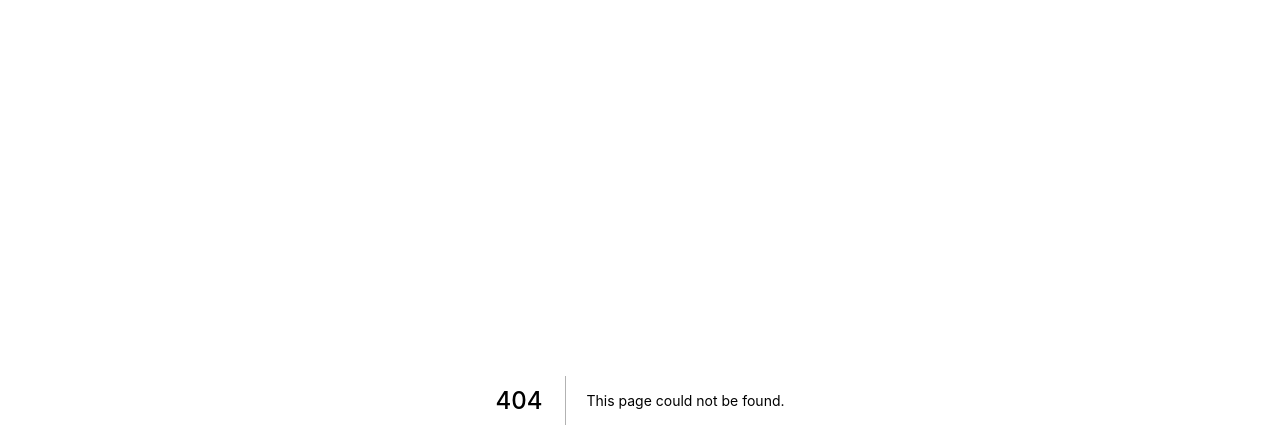
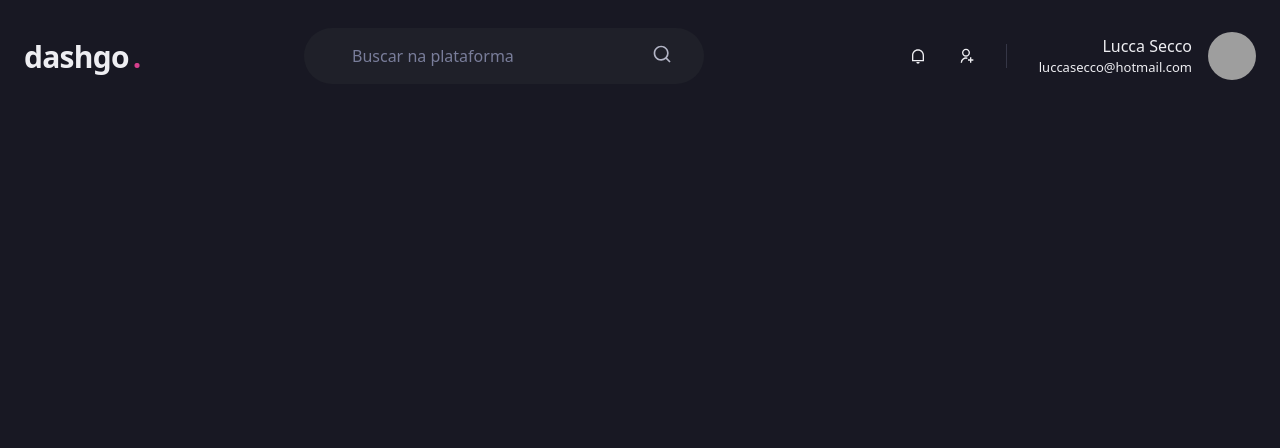
Before and after one commit to luccasecco/dashgo, a Next.js app: page /dashboard in a window 1280 px wide. Before the commit this address had no page. Shown: the top 448 px of the page. Built offline with nearby package versions, Linux system fonts and the light colour scheme; grey boxes are pictures that could not be loaded.

Commit message:
add header

```diff
--- a/package.json
+++ b/package.json
@@ -16,7 +16,8 @@
     "framer-motion": "^7.2.0",
     "next": "12.2.5",
     "react": "18.2.0",
-    "react-dom": "18.2.0"
+    "react-dom": "18.2.0",
+    "react-icons": "^4.4.0"
   },
   "devDependencies": {
     "@types/node": "18.7.6",
--- /dev/null
+++ b/src/components/Header.tsx
@@ -0,0 +1,87 @@
+import { Flex, Input, Text, Icon, HStack, Box, Avatar } from '@chakra-ui/react'
+import { RiNotificationLine, RiSearchLine, RiUserAddLine} from 'react-icons/ri'
+
+export function Header() {
+  return(
+    <Flex
+      as="header"
+      w="100%"
+      maxWidth={1480}
+      h="20"
+      mx="auto"
+      mt="4"
+      px="6"
+      align="center"
+    >
+      <Text
+        fontSize="3xl"
+        fontWeight="bold"
+        letterSpacing="tight"
+        w="64"
+      >
+        dashgo
+        <Text as="span" ml="1" color="pink.500">.</Text>
+      </Text>
+
+      <Flex
+        as="label"
+        flex="1"
+        py="4"
+        px="8"
+        ml="6"
+        maxWidth={400}
+        alignSelf="center"
+        color="gray.200"
+        position="relative"
+        bg="gray.800"
+        borderRadius="full"
+      >
+        <Input
+          color="gray.50"
+          variant="unstyled"
+          px="4"
+          mr="4"
+          placeholder="Buscar na plataforma"
+          _placeholder={{color: "gray.400"}}
+        />
+
+        <Icon as={RiSearchLine} fontSize="20"/>
+
+      </Flex>
+
+      <Flex
+        align="center"
+        ml="auto"
+      >
+        <HStack
+          spacing={8}
+          mx="8"
+          pr="8"
+          py="1"
+          color="gray.300"
+          borderRightWidth={1}
+          borderColor="gray.700"
+        >
+          <Icon as={RiNotificationLine} />
+          <Icon as={RiUserAddLine} />
+        </HStack>
+        <Flex
+          align="center"
+        >
+          <Box mr="4" textAlign="right">
+            <Text>Lucca Secco</Text>
+            <Text color="gray.300" fontSize="small">
+              luccasecco@hotmail.com
+            </Text>
+          </Box>
+
+          <Avatar
+            size="md"
+            name="Lucca Secco"
+            src="https://github.com/luccasecco.png"
+          />
+        </Flex>
+      </Flex>
+    </Flex>
+  )
+}
--- /dev/null
+++ b/src/pages/dashboard.tsx
@@ -0,0 +1,7 @@
+import { Header } from "../components/Header";
+
+export default function Dashboard() {
+  return (
+    <Header />
+  )
+}
--- a/src/pages/index.tsx
+++ b/src/pages/index.tsx
@@ -2,7 +2,7 @@
 import { Button, Flex, Stack } from '@chakra-ui/react'
 import { Input } from '../components/Form/Input'
 
-const Home: NextPage = () => {
+const SignIn: NextPage = () => {
   return (
     <Flex
       w="100vw"
@@ -32,4 +32,4 @@
   )
 }
 
-export default Home
+export default SignIn
```
Also changed, not shown: 1 other file (tests, documents, lock files or other folders).
